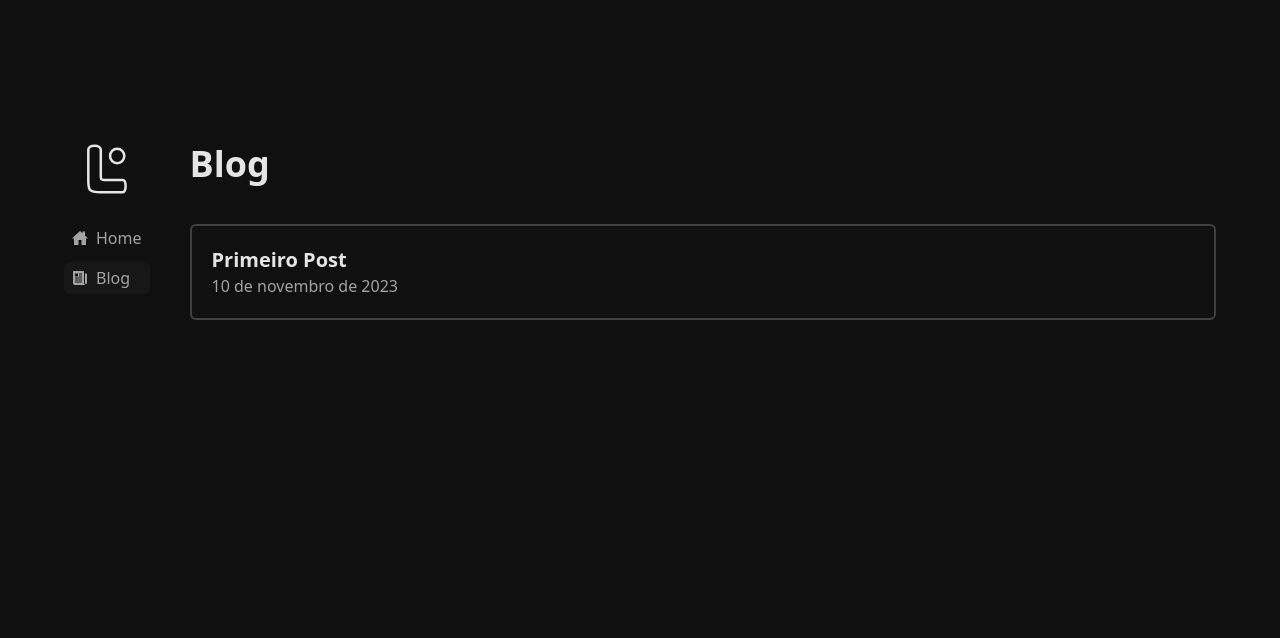
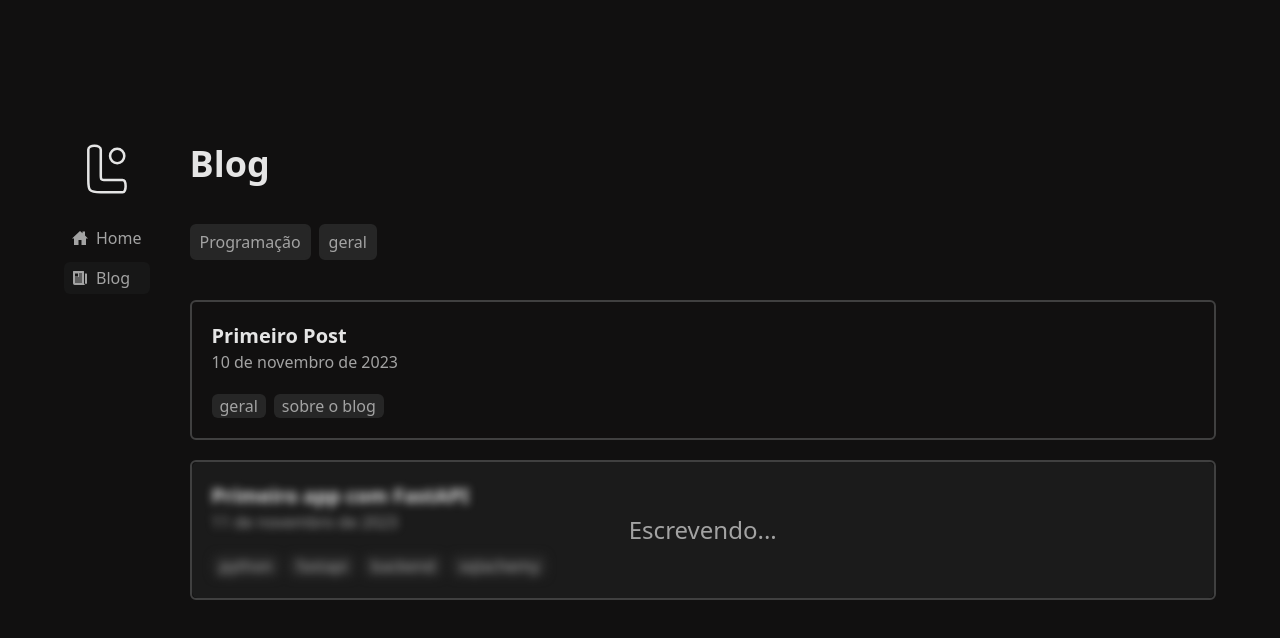
Before and after one commit to iLucasPires/logOfDev, a Next.js app: page /blog in a window 1280 px wide. Shown: the top 638 px of the page. Built offline with nearby package versions, Linux system fonts and the light colour scheme.

Commit message:
FEAT: adicioando topicos e tags

```diff
--- /dev/null
+++ b/posts/primeiro-app-fastapi/index.md
@@ -0,0 +1,9 @@
+---
+title: Primeiro app com FastAPI
+description: Descrição do primeiro post
+date: 2023-11-11
+topic: Programação
+tags: [python, fastapi, backend, sqlachemy]
+
+status: draft
+---
--- a/posts/primeiro-post.md
+++ b/posts/primeiro-post/index.md
@@ -3,11 +3,10 @@ title: Primeiro Post
 description: Descrição do primeiro post
 date: 2023-11-10
 updated: 2023-11-11
-topic: off-topic
+topic:
+tags: [geral, sobre o blog]
+status: ready
 ---
-
-
-## Olá, mundo
 
 Este é o meu primeiro post no blog. Neste post, irei falar um pouco do propósito desse blog e como fiz ele.
 
--- a/src/app/blog/page.tsx
+++ b/src/app/blog/page.tsx
@@ -4,7 +4,6 @@ import { getPostsData } from "@/util/getPosts";
 export default function BlogPage() {
   try {
     const { topics, allPostsData } = getPostsData();
-
 
     return (
       <main className="flex flex-col h-full w-full gap-10">
--- a/src/components/CardBlog.tsx
+++ b/src/components/CardBlog.tsx
@@ -1,14 +1,27 @@
 import Link from "next/link";
+import Tags from "./Tags";
+import clsx from "clsx";
 
-export default function CardBlog({ title, date, file }: iPost) {
-  const url = "/blog/" + file;
-
+export default function CardBlog({ title, date, file, tags, status }: iPost) {
   return (
-    <div className="border-neutral-700 border-2 rounded-md hover:border-neutral-500">
-      <Link href={url} className="flex flex-col justify-between h-full p-5">
-
-        <h3 className="text-xl font-semibold overflow-hidden overflow-ellipsis">{title}</h3>
-        <p className="text-neutral-400">{date}</p>
+    <div className="border-neutral-700 border-2 rounded-md hover:border-neutral-500 relative">
+      {status === "draft" && (
+        <div className="absolute inset-0 bg-neutral-800 bg-opacity-50 flex justify-center items-center rounded-md">
+          <p className="text-2xl text-neutral-400">Escrevendo...</p>
+        </div>
+      )}
+      <Link
+        href={"/blog/" + file}
+        className={clsx("flex flex-col justify-between h-full p-5", {
+          "": status === "published",
+          "blur-sm pointer-events-none select-none": status === "draft",
+        })}
+      >
+        <h3 className="text-xl font-semibold overflow-hidden overflow-ellipsis">
+          {title || "Não sei porque está sem nome"}
+        </h3>
+        <p className="text-neutral-400 mb-5">{date}</p>
+        <Tags tags={tags} />
       </Link>
     </div>
   );
--- a/src/components/CardProjetc.tsx
+++ b/src/components/CardProjetc.tsx
@@ -1,5 +1,6 @@
 import Link from "next/link";
 import { AiFillStar } from "react-icons/ai";
+import Tags from "./Tags";
 
 function Topics({
   topics,
@@ -14,25 +15,12 @@ function Topics({
     <ul className="flex flex-col gap-2">
       <li className="flex gap-1">
         <p className="text-neutral-400 ">Linguagem:</p>
-        <p className="bg-neutral-800 rounded-md px-2 text-neutral-400 ">
-          {language || "not found"}
-        </p>
+        <Tags tags={[language || "not found"]} />
       </li>
 
       <li className="flex gap-1 items-center">
         <p className="text-neutral-400 ">Topicos:</p>
-        {slicedTopics.length > 0 && (
-          <ul className="flex flex-wrap gap-1">
-            {slicedTopics.map((topic) => (
-              <li
-                key={topic}
-                className="bg-neutral-800 rounded-md px-2 text-neutral-400"
-              >
-                {topic || "not found"}
-              </li>
-            ))}
-          </ul>
-        )}
+        <Tags tags={slicedTopics} />
       </li>
     </ul>
   );
--- a/src/components/PostsList.tsx
+++ b/src/components/PostsList.tsx
@@ -2,21 +2,22 @@
 
 import { useState } from "react";
 import CardBlog from "@/src/components/CardBlog";
+import clsx from "clsx";
 
 function TopicsList({
+  topics,
   selectedTopic,
   setSelectedTopic,
-  topics,
 }: {
+  topics: string[];
   selectedTopic: string[];
   setSelectedTopic: Function;
-  topics: string[];
 }) {
   function handleTopicClick(topic: string) {
-    if (selectedTopic.includes(topic)) {
-      setSelectedTopic(selectedTopic.filter((t) => t !== topic));
-    } else {
-      setSelectedTopic([...selectedTopic, topic]);
+    if (selectedTopic.includes(topic) && selectedTopic.length > 1) {
+      setSelectedTopic([topic]);
+    } else if (topics.includes(topic) && selectedTopic.length === 1) {
+      setSelectedTopic(topics);
     }
   }
 
@@ -25,12 +26,15 @@ function TopicsList({
       {topics.map((topic) => (
         <li
           key={topic}
-          className={`${
-            selectedTopic.includes(topic) ? "bg-neutral-800" : ""
-          } py-1 px-2 rounded-md cursor-pointer border-2 text-neutral-400 border-neutral-700 hover:border-neutral-400 `}
           onClick={() => handleTopicClick(topic)}
+          className={clsx(
+            "py-1 px-2 rounded-md cursor-pointer text-neutral-400 border-2 border-neutral-800",
+            selectedTopic.includes(topic)
+              ? "bg-neutral-800"
+              : "hover:border-neutral-600"
+          )}
         >
-          {topic}
+          {topic || "geral"}
         </li>
       ))}
     </ul>
@@ -59,9 +63,11 @@ export default function PostsList({
       <ul>
         {posts.map(
           (post) =>
-            selectedTopic.includes(post.topic) && (
+            selectedTopic.includes(post.topic) &&(
               <li key={post.file} className="mb-5">
                 <CardBlog
+                  status={post.status}
+                  tags={post.tags}
                   file={post.file}
                   title={post.title}
                   date={post.date}
--- /dev/null
+++ b/src/components/Tags.tsx
@@ -0,0 +1,21 @@
+export default function Tags({ tags }: { tags: string[] }) {
+  if (tags.length === 0)
+    return (
+      <p className="bg-neutral-800 rounded-md px-2 text-neutral-400">
+        not found
+      </p>
+    );
+
+  return (
+    <ul className="flex flex-wrap gap-2">
+      {tags.map((tag) => (
+        <li
+          key={tag}
+          className="bg-neutral-800 rounded-md px-2 text-neutral-400"
+        >
+          {tag || "not found"}
+        </li>
+      ))}
+    </ul>
+  );
+}
--- a/src/types/post.d.ts
+++ b/src/types/post.d.ts
@@ -3,6 +3,8 @@ interface iPost {
   title: string;
   date: string;
   topic: string;
+  status: string;
+  tags: Array<string>;
   contentHtml?: string;
 }
 
--- a/util/getPosts.ts
+++ b/util/getPosts.ts
@@ -1,12 +1,9 @@
 import path from "path";
 import { readdirSync, readFileSync } from "fs";
-
 import matter from "gray-matter";
 import html from "remark-html";
 import { remark } from "remark";
 
-const DECODE = "utf8";
-const MD_REGEX = /\.md$/;
 const POST_DIR = path.join(process.cwd(), "posts");
 
 function formatDate(dateString: string): string {
@@ -20,25 +17,27 @@ function formatDate(dateString: string): string {
 
 function handlePostData(postData: string): iPost {
   const matterResult = matter(
-    readFileSync(path.join(POST_DIR, postData), DECODE)
+    readFileSync(path.join(POST_DIR, postData, "index.md"), "utf8")
   );
   if (!matterResult) {
     throw new Error("No matter result");
   }
   return {
-    file: postData.replace(MD_REGEX, ""),
+    file: postData.replace(/index|\.md$/g, ""),
     title: matterResult.data.title,
     topic: matterResult.data.topic,
     date: formatDate(matterResult.data.date),
+    tags: matterResult.data.tags,
+    status: matterResult.data.status,
   };
 }
 
 export function getPostsData() {
   try {
     let topics: Array<string> = [];
-    const allPostsData = readdirSync(POST_DIR).map((file) =>
-      handlePostData(file)
-    );
+    const allPostsData = readdirSync(POST_DIR).map((file) => {
+      return handlePostData(file);
+    });
 
     allPostsData.forEach((post) => {
       if (!topics.includes(post.topic)) {
@@ -47,7 +46,7 @@ export function getPostsData() {
     });
 
     allPostsData.sort((firstPost, secondPost) =>
-      firstPost.date < secondPost.date ? 1 : -1
+      firstPost.date < secondPost.date ? -1 : 1
     );
 
     return { allPostsData, topics };
@@ -58,12 +57,16 @@ export function getPostsData() {
 
 export async function getPostData(file: string) {
   try {
-    const matterResult = matter(readFileSync(`${POST_DIR}/${file}.md`, DECODE));
+    const matterResult = matter(
+      readFileSync(`${POST_DIR}/${file}/index.md`, "utf8")
+    );
     const contentHtml = await remark().use(html).process(matterResult.content);
     const blogPostWithHtml: iPost = {
-      file,
+      file: file,
+      tags: matterResult.data.tags,
       topic: matterResult.data.topic,
       title: matterResult.data.title,
+      status: matterResult.data.status,
       date: formatDate(matterResult.data.date),
       contentHtml: contentHtml.toString(),
     };
```
